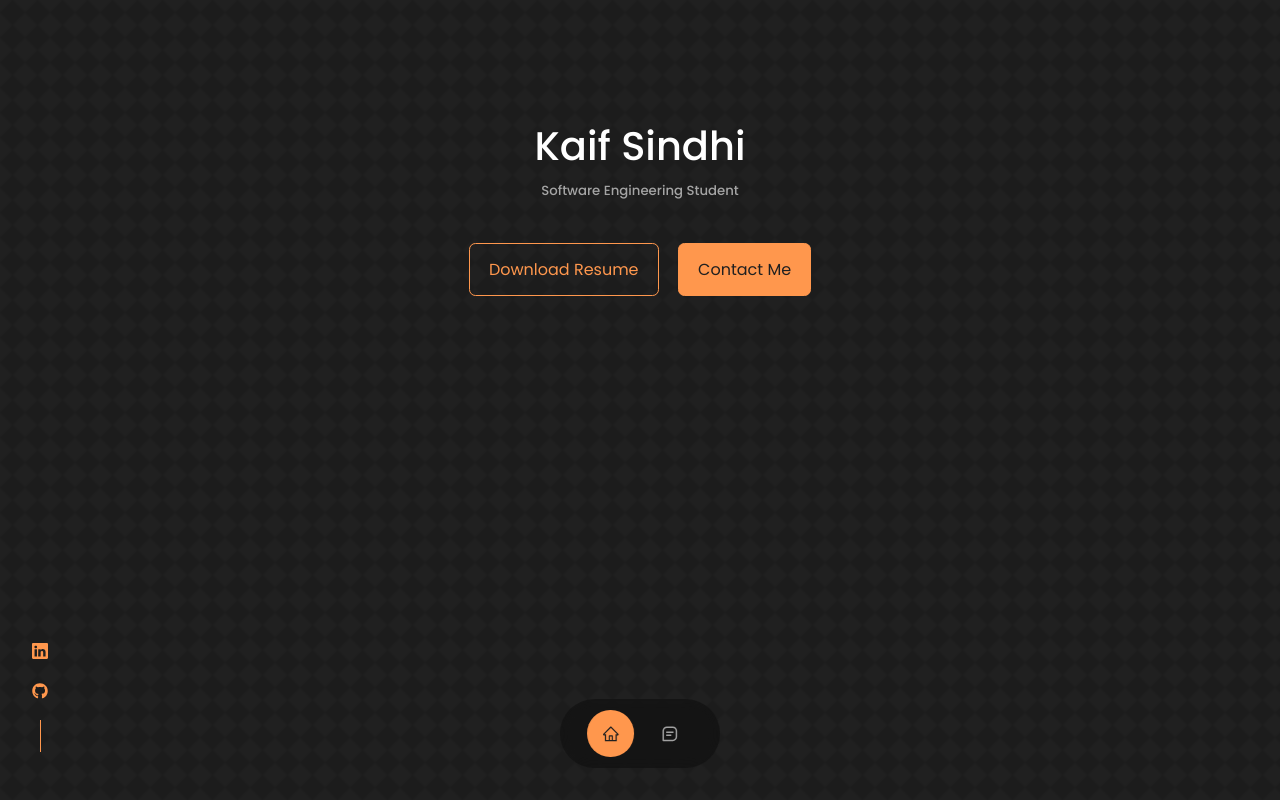
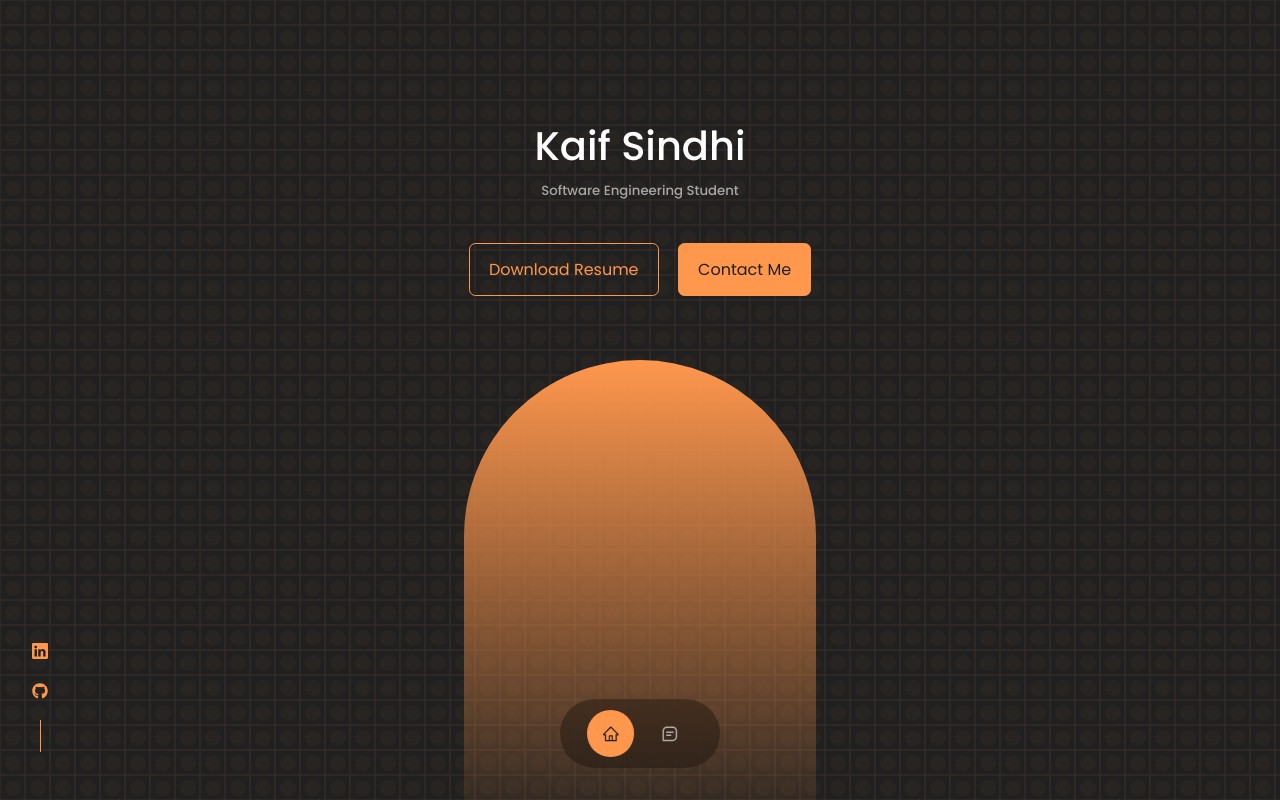
Before and after one commit to kaifsindhi/react-portfolio-v2, a React (Create React App) app: page / in a window 1280 px wide. Shown: the top 800 px of the page. Built offline with nearby package versions, Linux system fonts and the light colour scheme.

Commit message:
scrollbar

```diff
--- a/src/components/header/Header.jsx
+++ b/src/components/header/Header.jsx
@@ -12,9 +12,9 @@ const Header = () => {
         <h5 className="text-light">Software Engineering Student</h5>
         <CTA />
         {/* <Socials /> */}
-        {/* <div className="me">
+        <div className="me">
           <img src={ME} alt="me" />
-        </div> */}
+        </div>
 
         {/* <a href="#contact" className="scroll__down">
           Scroll Down
--- a/src/index.css
+++ b/src/index.css
@@ -1,27 +1,4 @@
 @import url("https://fonts.googleapis.com/css2?family=Poppins:wght@300;400;500;600&display=swap");
-
-/* Hide scrollbar for Chrome, Safari and Opera */
-::-webkit-scrollbar {
-  display: none;
-}
-
-/* Hide scrollbar for IE, Edge and Firefox */
-html {
-  -ms-overflow-style: none; /* IE and Edge */
-  scrollbar-width: none; /* Firefox */
-  scroll-behavior: smooth;
-  overflow: hidden;
-}
-
-* {
-  margin: 0;
-  padding: 0;
-  border: 0;
-  outline: 0;
-  box-sizing: border-box;
-  list-style: none;
-  text-decoration: none;
-}
 
 :root {
   --color-bg: #202020;
@@ -38,12 +15,50 @@ html {
   --container-width-sm: 90%;
 }
 
+/* Hide scrollbar for Chrome, Safari and Opera */
+/* width */
+::-webkit-scrollbar {
+  width: 10px;
+}
+
+/* Track */
+::-webkit-scrollbar-track {
+  /* background: #f1f1f1; */
+  background: var(--color-bg)
+}
+
+/* Handle */
+::-webkit-scrollbar-thumb {
+  background: var(--color-primary-variant);
+}
+
+/* Handle on hover */
+::-webkit-scrollbar-thumb:hover {
+  background: var(--color-primary);
+}
+
+/* Hide scrollbar for IE, Edge and Firefox */
+html {
+  -ms-overflow-style: none; /* IE and Edge */
+  scrollbar-width: none; /* Firefox */
+}
+
+* {
+  margin: 0;
+  padding: 0;
+  border: 0;
+  outline: 0;
+  box-sizing: border-box;
+  list-style: none;
+  text-decoration: none;
+}
+
 body {
   font-family: "Poppins", sans-serif;
   background: var(--color-bg);
   color: var(--color-white);
   line-height: 1.7;
-  background-image: url(../src/assets/bg-texture-small.png);
+  background-image: url(../src/assets/bg-texture.png);
 }
 
 .container {
@@ -130,6 +145,10 @@ img {
   .container {
     width: var(--container-width-md);
   }
+
+  ::-webkit-scrollbar {
+    display: none;
+  }
 }
 
 /* Small Devices */
```
Also changed, not shown: src/assets/bg-texture-small.png (deleted), src/assets/bg-texture.png.
